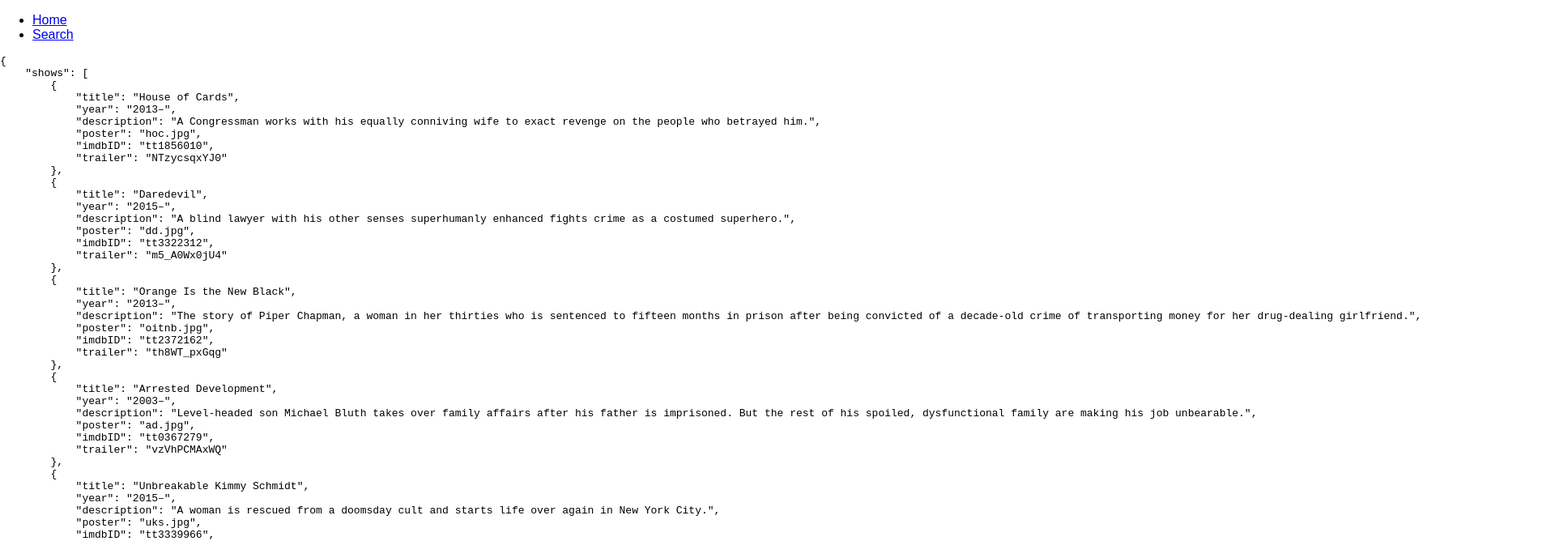
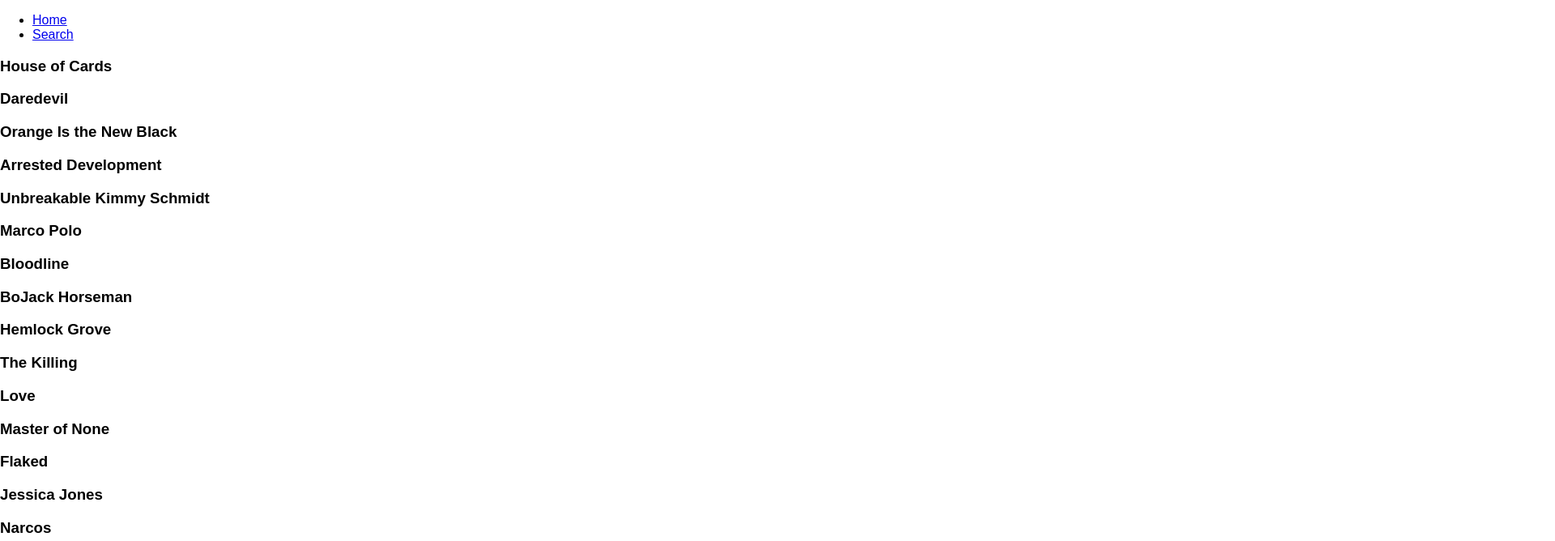
Before and after one commit to aurimas-darguzis/axioma, a React (Create React App) app: page /search in a window 1280 px wide. Shown: the top 668 px of the page at 81% size, 1920 px wide, since content can reach past the window. Built offline with nearby package versions, Linux system fonts and the light colour scheme.

Commit message:
iterating through json data with map operator

```diff
--- a/src/Search.js
+++ b/src/Search.js
@@ -5,7 +5,11 @@
   render () {
     return (
       <div>
-        <pre><code>{JSON.stringify(preload, null, 4)}</code></pre>
+        {preload.shows.map((function (show) {
+          return (
+            <h3>{show.title}</h3>
+          )
+        }))}
       </div>
     )
   }
@@ -13,6 +17,9 @@
 
 export default Search
 
+// When you want to debug json this is how you should do it:
+// <pre><code>{JSON.stringify(preload, null, 4)}</code></pre>
+
 // JSON.stringify parameters:
 // 1st - the data you want to stringify
 // 2nd - replacer function, actually goes into json and replace data. Usually you always put null as 2nd parameter
```
